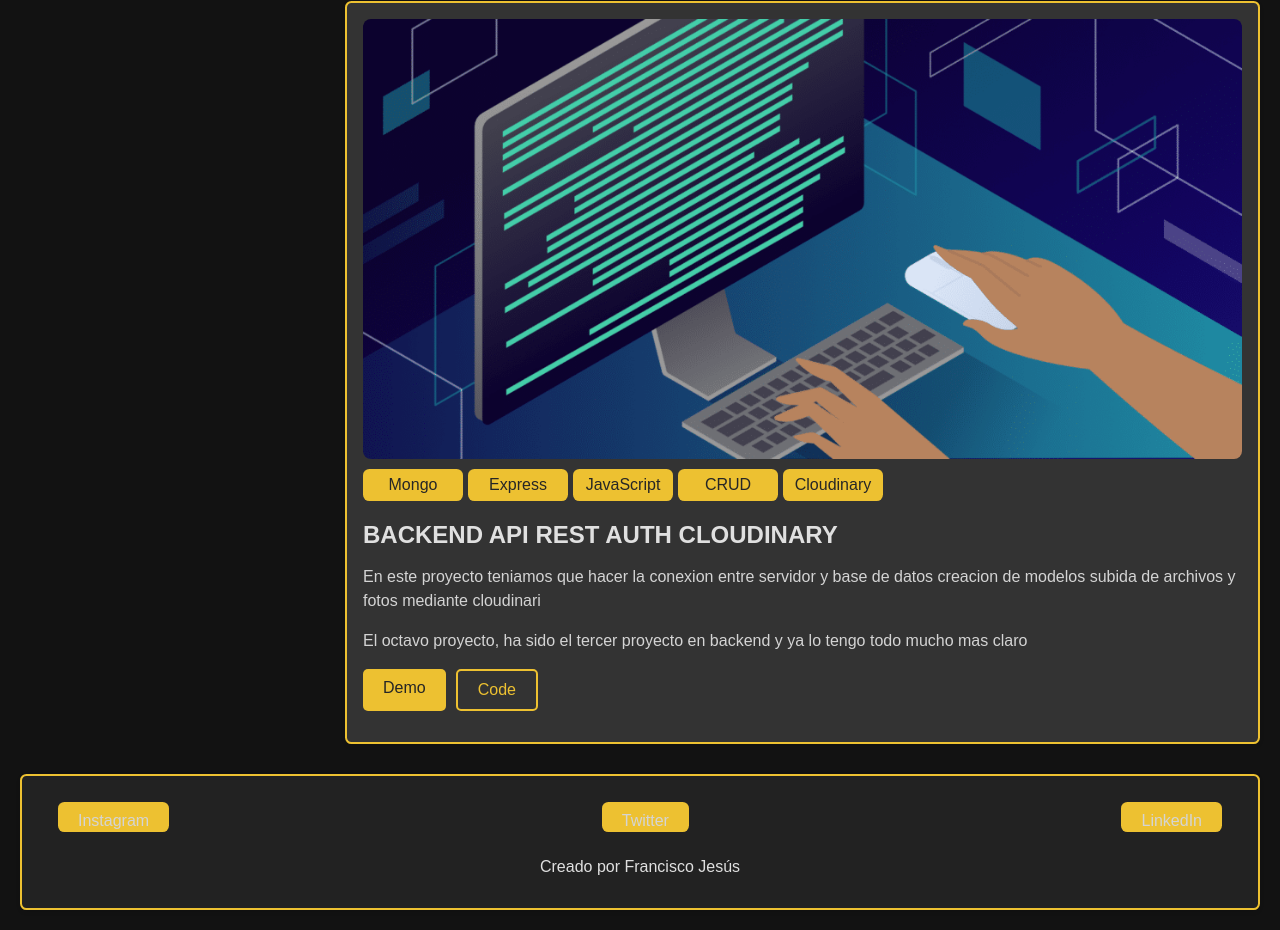
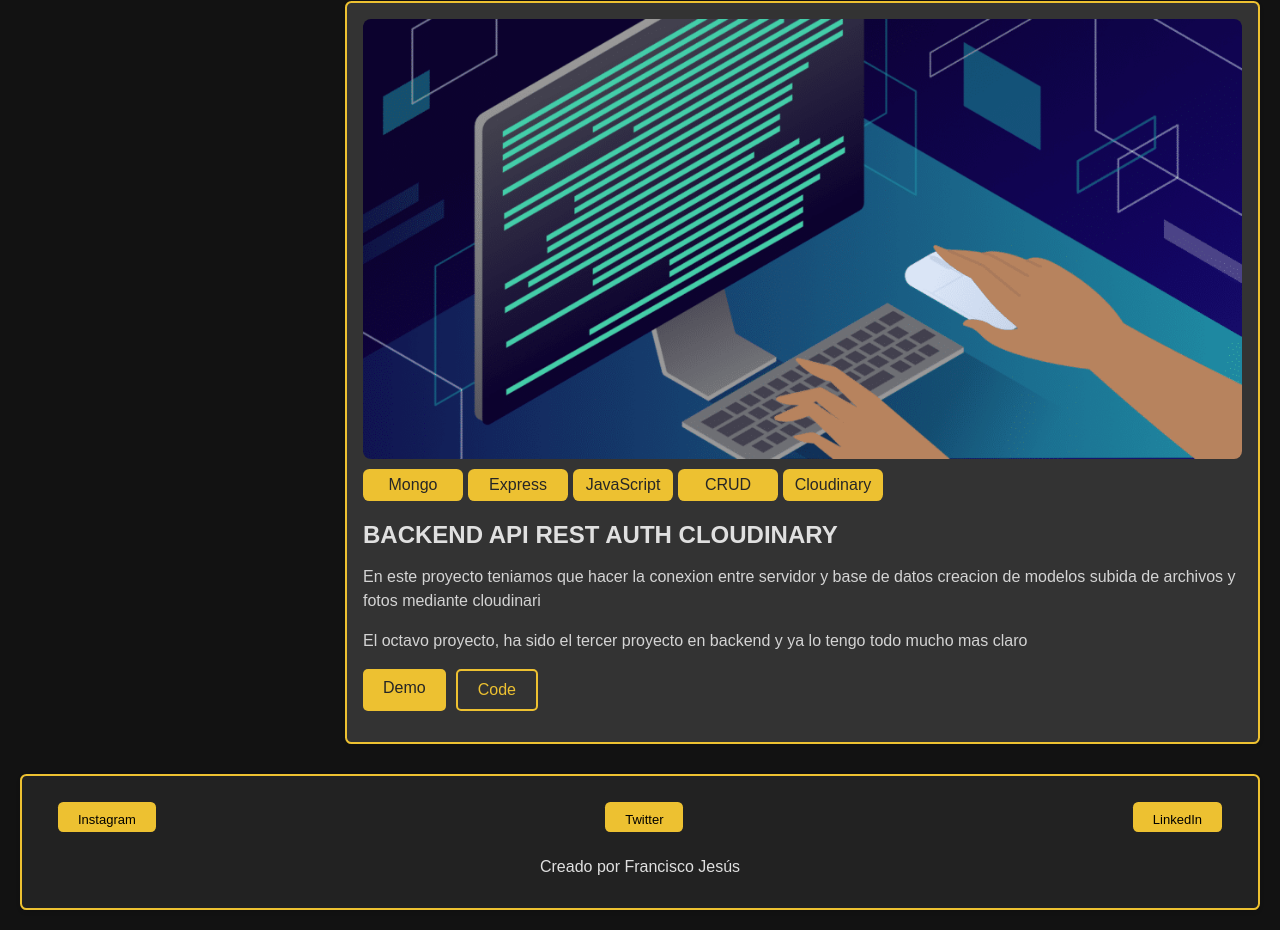
Before and after one commit to FRANCISCOJESUS1980/proyecto4.5, a website built with Vite: page index.html in a window 1280 px wide. Shown: the part 5056-5986 px from the top of the page. Built offline with nearby package versions, Linux system fonts and the light colour scheme.

Commit message:
feat metiendo proyecto 8

```diff
--- a/src/assets/componentes/footer/footer.scss
+++ b/src/assets/componentes/footer/footer.scss
@@ -20,13 +20,13 @@
   width: 100%;
   a {
     background-color: var(--primary-color);
-    color: var(--text-color);
+    color: black;
     border-radius: var(--border-radius);
     height: 30px;
     padding: 10px 20px;
     flex-wrap: wrap;
     text-decoration: none;
-    text-align: center;
+    font-size: small;
   }
 }
 body.dark {
```
